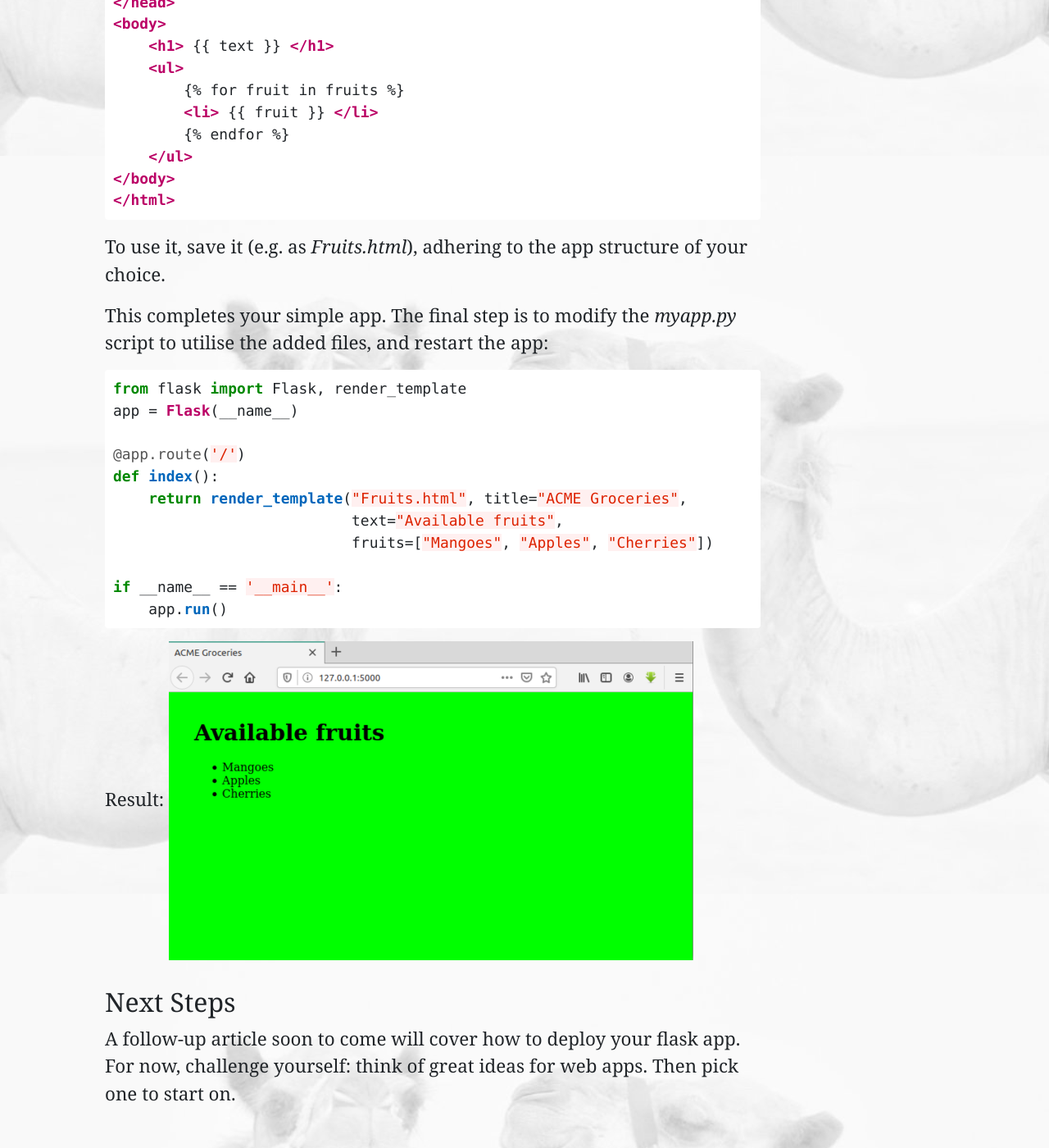
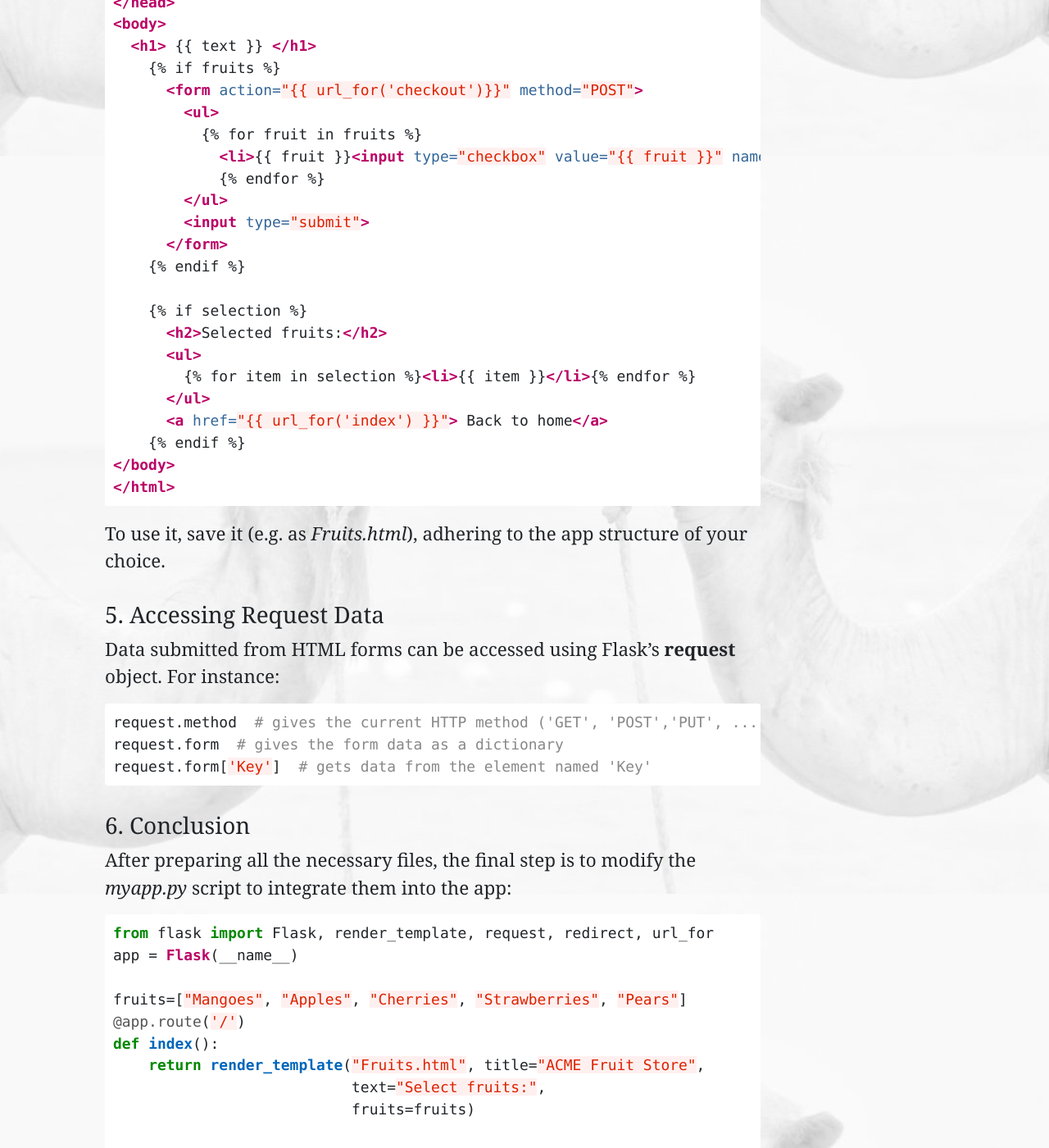
Before and after one commit to Tim-Abwao/tim-abwao.github.io, a Jekyll site: the page built from _posts/2019-09-18-Making-a-Flask-Web-App.md, in a window 1280 px wide and 1400 px high, scrolled down 4310 px. Shown: the whole window at 82% size. Built offline with Jekyll 4.4.1, drawn with Linux system fonts in a browser that asks for light colours; some of the changed text lies outside the part shown.

Commit message:
Updating blog content

````diff
--- a/_posts/2019-09-18-Making-a-Flask-Web-App.md
+++ b/_posts/2019-09-18-Making-a-Flask-Web-App.md
@@ -144,41 +144,89 @@
 <!doctype html>
 <html>
 <head>
-    <link rel="stylesheet" type="text/css" href="{% raw %}{{ url_for('static', filename='style.css')}}{% endraw %}">
-    <title> {% raw %}{{ title }}{% endraw %} </title>
+  <link rel="stylesheet" type="text/css" href=" {% raw %}{{ url_for('static', filename='style.css')}}{% endraw %}">
+  <title>{% raw %} {{ title }}{% endraw %} </title>
 </head>
 <body>
-    <h1> {% raw %}{{ text }}{% endraw %} </h1>
-    <ul>{% raw %}
-        {% for fruit in fruits %}
-        <li> {{ fruit }} </li>
-        {% endfor %}{% endraw %}
-    </ul>
+  <h1>{% raw %} {{ text }} {% endraw %}</h1>
+    {% raw %}{% if fruits %}{% endraw %}
+      <form action="{% raw %}{{ url_for('checkout')}}{% endraw %}" method="POST">
+        <ul>
+          {% raw %}{% for fruit in fruits %}{% endraw %}
+            <li>{% raw %}{{ fruit }}{% endraw %}<input type="checkbox" value="{% raw %}{{ fruit }}{% endraw %}" name="{% raw %}{{ fruit }}{% endraw %}"><br></li>
+            {% raw %}{% endfor %}{% endraw %}
+        </ul>
+        <input type="submit">
+      </form>
+    {% raw %}{% endif %}{% endraw %}
+
+    {% raw %}{% if selection %}{% endraw %}
+      <h2>Selected fruits:</h2>
+      <ul>
+        {% raw %}{% for item in selection %}{% endraw %}<li>{% raw %}{{ item }}{% endraw %}</li>{% raw %}{% endfor %}{% endraw %}
+      </ul>
+      <a href="{% raw %}{{ url_for('index') }}{% endraw %}"> Back to home</a>
+    {% raw %}{% endif %}{% endraw %}
 </body>
 </html>
 ```
 
 To use it, save it (e.g. as *Fruits.html*), adhering to the app structure of your choice.
 
-This completes your simple app. The final step is to modify the *myapp.py* script to utilise the added files, and restart the app:
+### 5. Accessing Request Data
+
+Data submitted from HTML forms can be accessed using Flask's **request** object. For instance:
 
 ```python
-from flask import Flask, render_template
+request.method  # gives the current HTTP method ('GET', 'POST','PUT', ...)
+request.form  # gives the form data as a dictionary
+request.form['Key']  # gets data from the element named 'Key'
+```
+
+### 6. Conclusion
+
+After preparing all the necessary files, the final step is to modify the *myapp.py* script to integrate them into the app:
+
+```python
+from flask import Flask, render_template, request, redirect, url_for
 app = Flask(__name__)
 
+fruits=["Mangoes", "Apples", "Cherries", "Strawberries", "Pears"]
 @app.route('/')
 def index():
-    return render_template("Fruits.html", title="ACME Groceries",
-                           text="Available fruits",
-                           fruits=["Mangoes", "Apples", "Cherries"])
+    return render_template("Fruits.html", title="ACME Fruit Store",
+                           text="Select fruits:",
+                           fruits=fruits)
 
+
+@app.route('/checkout', methods=["GET", "POST"])
+def checkout():
+    if request.method == 'POST':
+        basket = []
+        for item in fruits:
+            try:
+                basket.append(request.form[item])
+            except KeyError:
+                pass
+
+        return render_template('Fruits.html', selection = basket)
+
+    return redirect(url_for('index'))
 if __name__ == '__main__':
-    app.run()
+    app.run(debug=True)
+
 ```
 
+Afterwards, restart the app.
+
 Result:
-![ACME groceries webpage](/assets/images/articles/webpage.png)
+
+![ACME groceries webpage](/assets/images/articles/flaskapp.png)
+
+![ACME groceries webpage2](/assets/images/articles/flaskapp2.png)
 
 ## Next Steps
 
-A follow-up article soon to come will cover how to deploy your flask app. For now, challenge yourself: think of great ideas for web apps. Then pick one to start on.
+A follow-up article soon to come will cover how to deploy your flask app.
+
+For now, challenge yourself: think of great ideas for web apps. Then pick one to start on.
````
Also changed, not shown: other parts of _posts/2019-09-18-Making-a-Flask-Web-App.md (+5 -5 lines), _posts/2019-08-26-Demand-Forecasting-For-Perishables.md (+3 -1 lines), _posts/2019-08-28-Create-a-Simple-Chatbot-to-tell-Jokes-&-Random-Facts.md (+3 -1 lines), _posts/2019-09-05-Basic-Text-Mining-Using-SpaCy-NLP.md (+3 -1 lines), _posts/2019-10-02-How-To-Connect-To-PostgreSQL-Databases-From-Python.md (+2 -1 lines), _posts/2020-04-11-Data-Wrangling-&-Analysis-with-Pandas.md (+3 -1 lines), assets/images/about_background_medium.jpg (added), assets/images/articles/flaskapp.png (added), assets/images/articles/flaskapp2.png (added), assets/images/articles/webpage.png (deleted), 1 other file.
